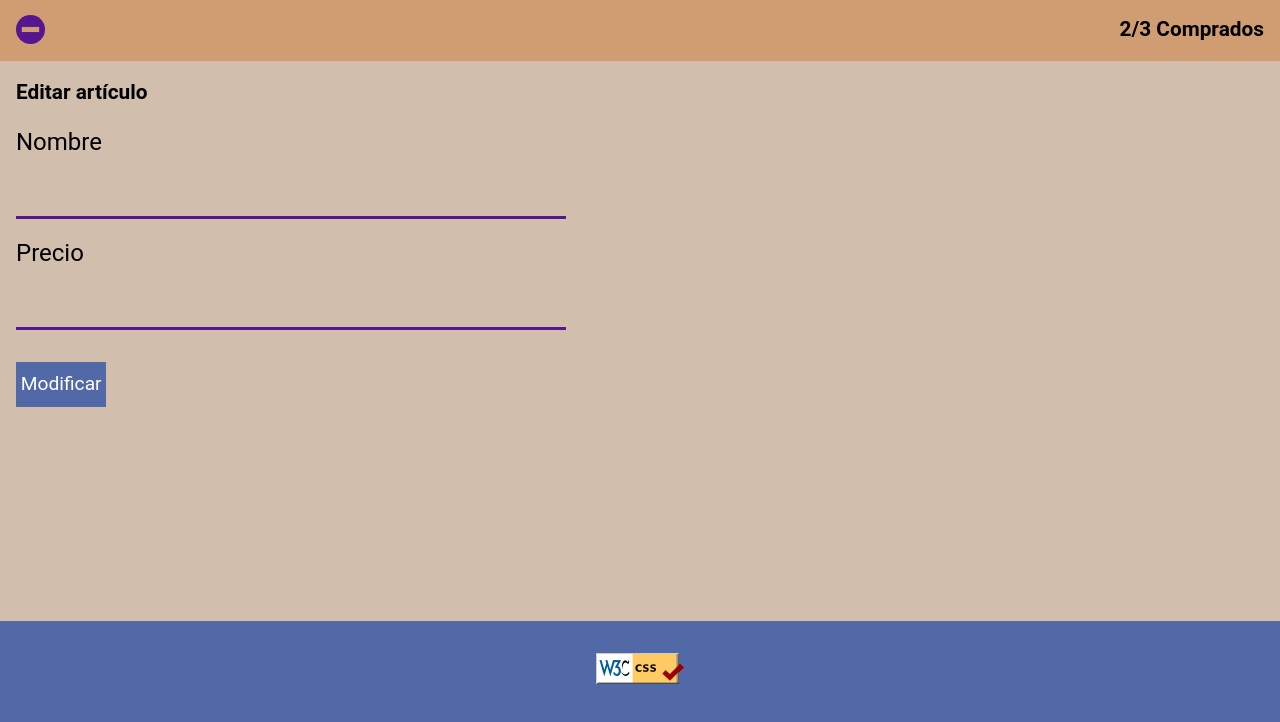
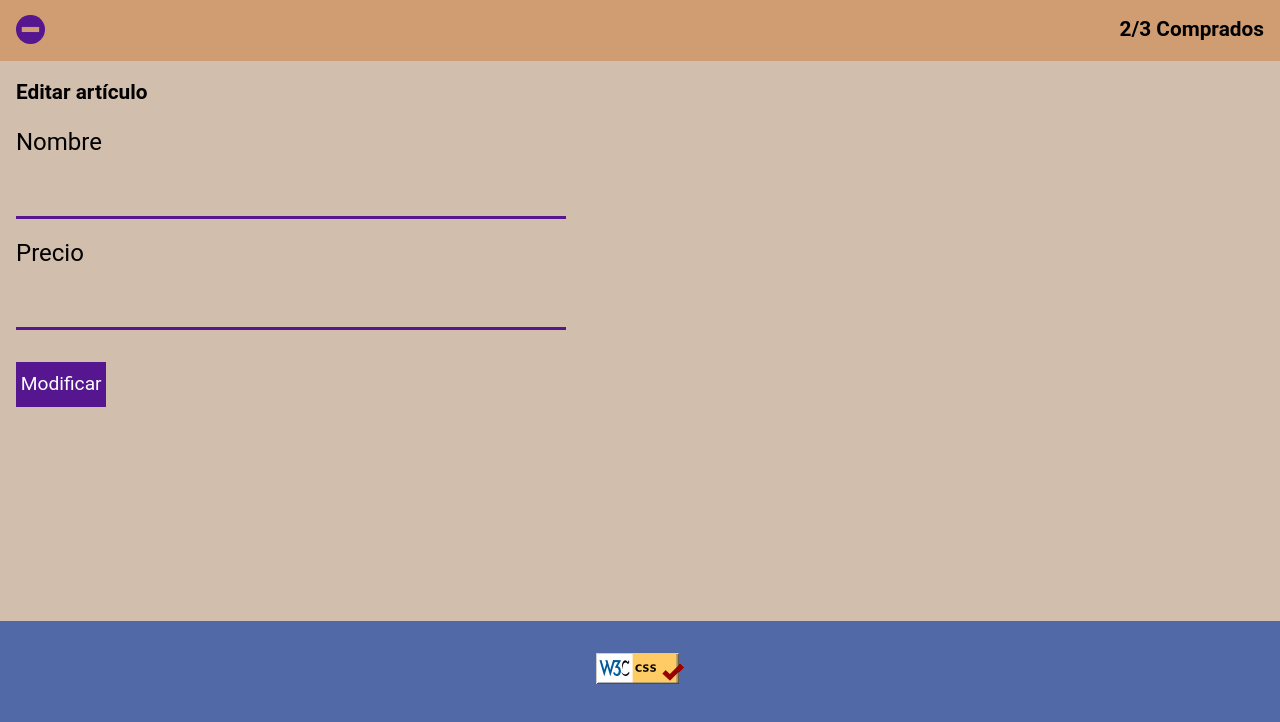
Before and after one commit to mig-code/202210-W2-miguel-pgomez, a website: page form/index.html in a window 1280 px wide. In both pictures the pointer is over the button "Modificar". Shown: the part 70-792 px from the top of the page. Drawn offline with Linux system fonts and the light colour scheme.

Commit message:
Update Readme and hover button effect

```diff
--- a/form/styles.css
+++ b/form/styles.css
@@ -184,6 +184,10 @@ main form button {
     height: min-content;
     width: min-content;
     border: none;
+    cursor: pointer;
+}
+main form button:hover {
+    background-color: var(--clr-purple);
 }
 
 footer {
```
Also changed, not shown: readme.md.
